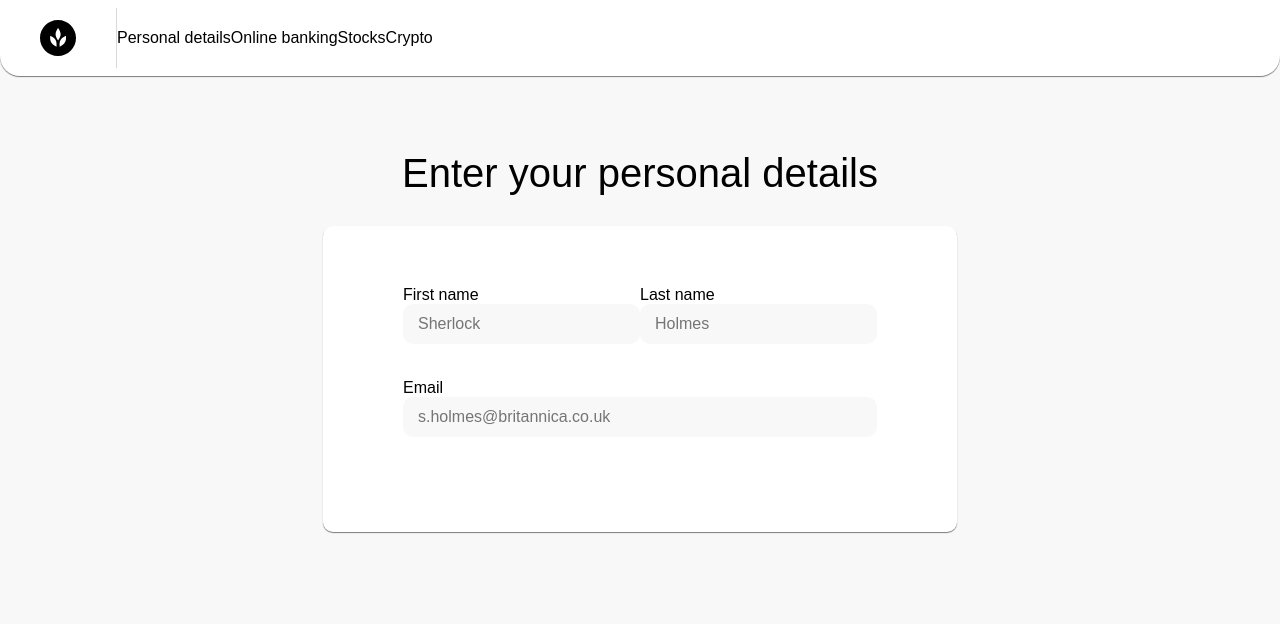
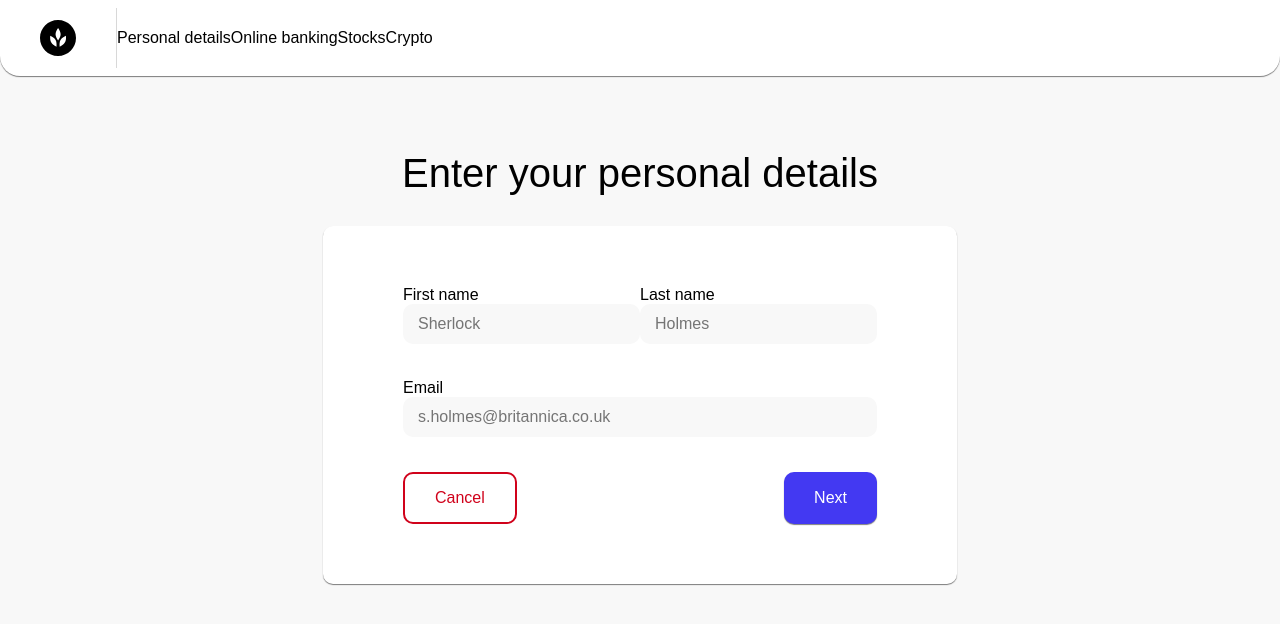
Before and after one commit to RJJ95/fortune-onboarding, a React (Create React App) app: page / in a window 1280 px wide. Shown: the top 624 px of the page. Built offline with nearby package versions, Linux system fonts and the light colour scheme.

Commit message:
wip button work

```diff
--- a/src/components/primitives/button-outlined.js
+++ b/src/components/primitives/button-outlined.js
@@ -3,6 +3,8 @@ import styled from "styled-components";
 const ButtonOutlined = styled.button`
   background-color: transparent;
   border: 2px solid ${({ color }) => color};
+  box-shadow: none;
+  color: ${({ color }) => color};
 `;
 
 export default ButtonOutlined;
--- a/src/components/primitives/button-solid.js
+++ b/src/components/primitives/button-solid.js
@@ -2,6 +2,7 @@ import styled from "styled-components";
 
 const ButtonSolid = styled.button`
   background-color: ${({ color }) => color};
+  color: ${({ theme }) => theme.colors.white};
 `;
 
 export default ButtonSolid;
--- a/src/components/sections/personal-details-section/personal-details-section-styles.js
+++ b/src/components/sections/personal-details-section/personal-details-section-styles.js
@@ -7,3 +7,8 @@ export const NameContainer = styled.div`
 export const H1 = styled.h1`
   padding-bottom: 30px;
 `;
+
+export const ButtonGroup = styled.div`
+  display: flex;
+  justify-content: space-between;
+`;
--- a/src/components/sections/personal-details-section/personal-details-section.js
+++ b/src/components/sections/personal-details-section/personal-details-section.js
@@ -2,7 +2,14 @@ import { useState } from "react";
 import LabelledInput from "../../constructs/labelled-input/labelled-input";
 import Form from "../../primitives/form";
 import SectionWrapper from "../../primitives/section-wrapper";
-import { NameContainer, H1 } from "./personal-details-section-styles";
+import {
+  NameContainer,
+  H1,
+  ButtonGroup,
+} from "./personal-details-section-styles";
+import ButtonOutlined from "../../primitives/button-outlined";
+import ButtonSolid from "../../primitives/button-solid";
+import { theme } from "../../../config/theme";
 
 const PersonalDetailsSection = () => {
   const [firstName, setFirstName] = useState("");
@@ -39,6 +46,10 @@ const PersonalDetailsSection = () => {
           onChange={setEmail}
           disabled={false}
         />
+        <ButtonGroup>
+          <ButtonOutlined color={theme.colors.red}>Cancel</ButtonOutlined>
+          <ButtonSolid color={theme.colors.royalVessel}>Next</ButtonSolid>
+        </ButtonGroup>
       </Form>
     </SectionWrapper>
   );
--- a/src/config/global-styles.js
+++ b/src/config/global-styles.js
@@ -37,7 +37,7 @@ button {
   padding: 15px 30px;
   border-radius: ${({ theme }) => theme.borderRadius};
   border: none;
-  box-shadow: none;
+  box-shadow: ${({ theme }) => theme.shadow};
   cursor: pointer;
 }
 
--- a/src/config/theme.js
+++ b/src/config/theme.js
@@ -7,6 +7,7 @@ export const theme = {
     quickSilver: "#9b9b9b",
     silverMedal: "#d8d8d8",
     whiteSmoke: "#f8f8f8",
+    red: "#D0021B",
   },
   borderRadius: "10px",
   shadow: "0 1px 1px 0 rgba(0, 0, 0, 0.5)",
```
